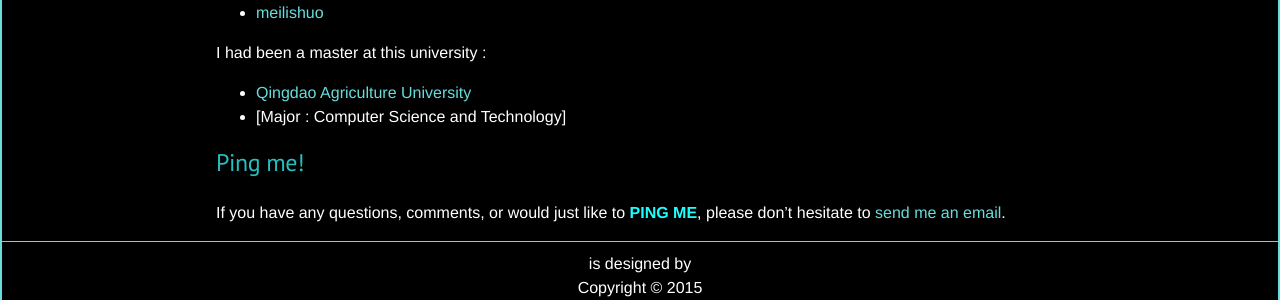
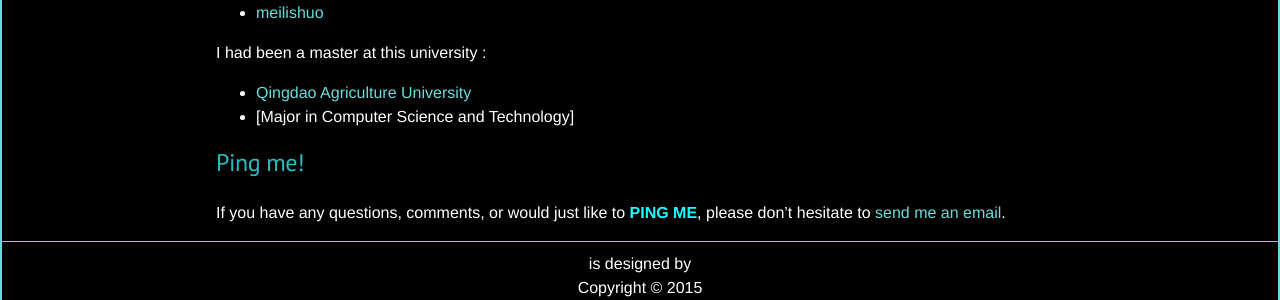
Before and after one commit to yuanconghao/Blog, a Jekyll site: the page built from about/index.md, in a window 1280 px wide. Shown: the part 501-801 px from the top of the page. Built offline with Jekyll 4.4.1, drawn with Linux system fonts in a browser that asks for light colours; Markdown is read by kramdown in place of the engine named in the settings.

Commit message:
modify the introduce of myself

```diff
--- a/about/index.md
+++ b/about/index.md
@@ -17,7 +17,7 @@ I was worked at several company as full-time employeer and __freelancer__ like
 I had been a master at this university :
 
 - [Qingdao Agriculture University ](http://www.qau.edu.cn/)
-- [Major : Computer Science and Technology]
+- [Major in Computer Science and Technology]
 
 ## Ping me!
 
```
